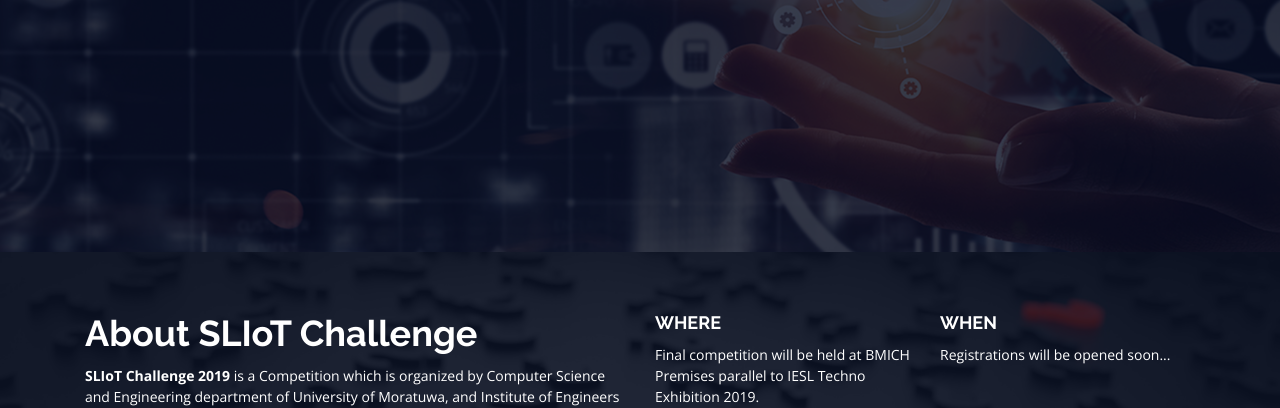
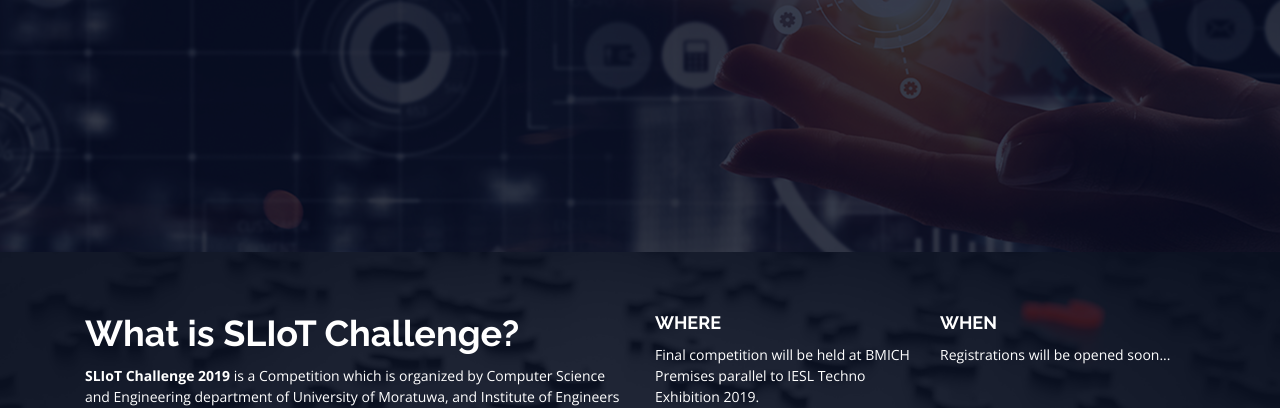
Before and after one commit to rumeshmadhusanka/sliotchallenge, a plain HTML site: page index.html in a window 1280 px wide. Shown: the part 548-956 px from the top of the page. Drawn offline with nearby package versions, Linux system fonts and the light colour scheme.

Commit message:
about -> what

```diff
--- a/index.html
+++ b/index.html
@@ -90,7 +90,7 @@
         <div class="container">
             <div class="row">
                 <div class="col-lg-6">
-                    <h2>About SLIoT Challenge</h2>
+                    <h2>What is SLIoT Challenge? </h2>
                     <p><b>SLIoT Challenge 2019</b> is a Competition which is organized by
                         Computer Science and Engineering department of University of Moratuwa, and
                         Institute of Engineers Sri Lanka (IESL) in collaboration with Sri Lanka Telecom PLC.
```
